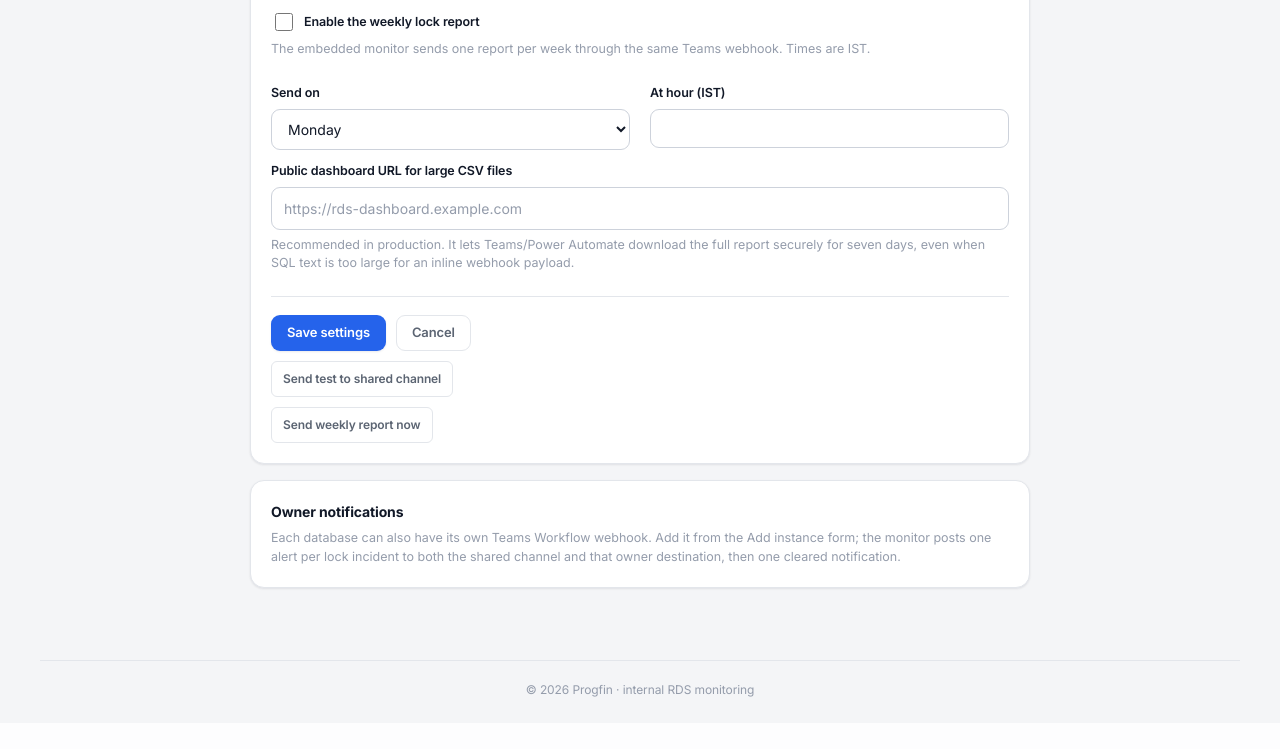
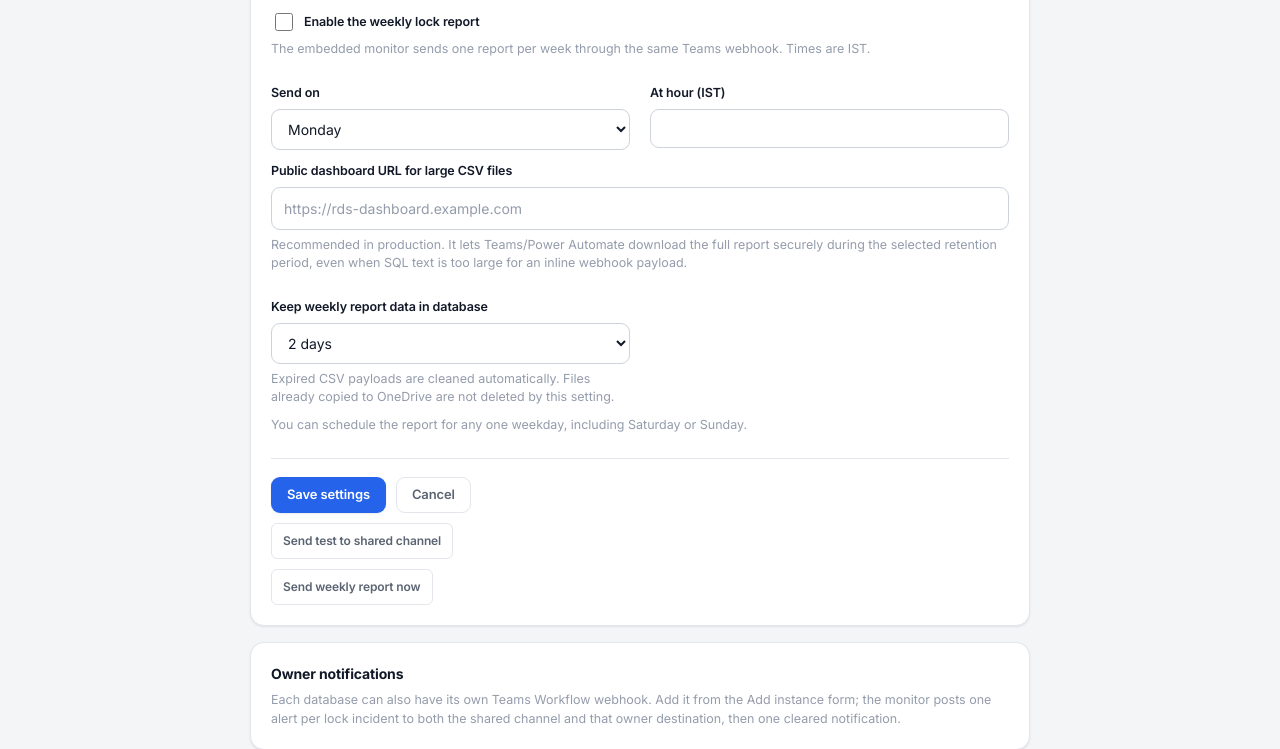
Before and after one commit to lsvivekpal/healthgrid, a Django app: template monitor/templates/monitor/notification_settings.html in a window 1280 px wide. Shown: the part 1262-2011 px from the top of the page. Before the commit the page ends 1959 px from the top, so only its background shows below. Run offline with Django 5.2, Linux system fonts and the light colour scheme; the template is opened without the code that fills it, so the values that code supplies are empty; some libraries are stand-ins or nearby versions.

Commit message:
added report deletion days

```diff
--- a/monitor/models.py
+++ b/monitor/models.py
@@ -172,6 +172,11 @@ class NotificationSettings(models.Model):
         blank=True,
         help_text="Public dashboard URL used to create signed CSV links for Teams",
     )
+    report_retention_days = models.PositiveSmallIntegerField(
+        default=7,
+        choices=((2, "2 days"), (3, "3 days"), (7, "7 days")),
+        help_text="Days to keep generated weekly report CSV payloads in the database",
+    )
     resolved_alert_retention_days = models.PositiveIntegerField(
         default=30,
         help_text="Days to keep resolved lock incidents in the dashboard database",
--- a/monitor/notifications.py
+++ b/monitor/notifications.py
@@ -325,7 +325,7 @@ def _send_report_to_webhook(webhook_url, *, scope, alerts, config, now):
     report = LockReport.objects.create(
         file_name=file_name,
         csv_content=csv_content,
-        expires_at=now + timedelta(seconds=REPORT_MAX_AGE_SECONDS),
+        expires_at=now + timedelta(days=config.report_retention_days),
     )
     report_url = _report_url(report, config.report_base_url)
     content_bytes = csv_content.encode("utf-8")
--- a/monitor/templates/monitor/notification_settings.html
+++ b/monitor/templates/monitor/notification_settings.html
@@ -115,7 +115,19 @@
       </div>
       <label for="id_report_base_url" style="margin-top:12px;">Public dashboard URL for large CSV files</label>
       <input type="url" name="report_base_url" id="id_report_base_url" value="{{ notification_settings.report_base_url }}" placeholder="https://rds-dashboard.example.com" autocomplete="off">
-      <div class="section-hint" style="margin-top:6px;line-height:1.45;">Recommended in production. It lets Teams/Power Automate download the full report securely for seven days, even when SQL text is too large for an inline webhook payload.</div>
+      <div class="section-hint" style="margin-top:6px;line-height:1.45;">Recommended in production. It lets Teams/Power Automate download the full report securely during the selected retention period, even when SQL text is too large for an inline webhook payload.</div>
+      <div class="form-grid" style="margin-top:12px;">
+        <div>
+          <label for="id_report_retention_days">Keep weekly report data in database</label>
+          <select name="report_retention_days" id="id_report_retention_days">
+            <option value="2" {% if notification_settings.report_retention_days == 2 %}selected{% endif %}>2 days</option>
+            <option value="3" {% if notification_settings.report_retention_days == 3 %}selected{% endif %}>3 days</option>
+            <option value="7" {% if notification_settings.report_retention_days == 7 %}selected{% endif %}>7 days</option>
+          </select>
+          <div class="section-hint" style="margin-top:6px;line-height:1.45;">Expired CSV payloads are cleaned automatically. Files already copied to OneDrive are not deleted by this setting.</div>
+        </div>
+      </div>
+      <div class="section-hint" style="margin-top:10px;line-height:1.45;">You can schedule the report for any one weekday, including Saturday or Sunday.</div>
     </div>
 
     <div class="settings-actions">
--- a/monitor/tests.py
+++ b/monitor/tests.py
@@ -468,6 +468,7 @@ class NotificationSettingsTests(TestCase):
             "weekly_report_day": "4",
             "weekly_report_hour": "10",
             "report_base_url": "https://dashboard.example.com",
+            "report_retention_days": "3",
             "resolved_alert_retention_days": "45",
         })
         self.assertEqual(response.status_code, 302)
@@ -476,6 +477,7 @@ class NotificationSettingsTests(TestCase):
         self.assertEqual(config.weekly_report_day, 4)
         self.assertEqual(config.weekly_report_hour, 10)
         self.assertEqual(config.report_base_url, "https://dashboard.example.com")
+        self.assertEqual(config.report_retention_days, 3)
         self.assertEqual(config.resolved_alert_retention_days, 45)
 
     def test_staff_can_save_custom_notification_window(self):
--- a/monitor/views.py
+++ b/monitor/views.py
@@ -249,6 +249,7 @@ def notification_settings(request):
             interval = int(request.POST.get("interval_seconds", "30"))
             report_day = int(request.POST.get("weekly_report_day", "0"))
             report_hour = int(request.POST.get("weekly_report_hour", "9"))
+            report_retention_days = int(request.POST.get("report_retention_days", "7"))
             retention_days = int(request.POST.get("resolved_alert_retention_days", "30"))
             schedule_enabled = bool(request.POST.get("notification_schedule_enabled"))
             schedule_start = datetime.strptime(request.POST.get("notification_start_time", "09:00"), "%H:%M").time()
@@ -270,13 +271,14 @@ def notification_settings(request):
                 or interval < 1
                 or report_day not in range(7)
                 or report_hour not in range(24)
+                or report_retention_days not in {2, 3, 7}
                 or retention_days < 7
                 or retention_days > 3650
                 or (schedule_enabled and schedule_start == schedule_end)
                 or manual_query_threshold < 1
                 or len(manual_query_excluded_users) > 4000
             ):
-                messages.error(request, "Use positive thresholds, different notification start/end times, a valid report schedule, retention from 7 to 3650 days, and a valid excluded-user list.")
+                messages.error(request, "Use positive thresholds, different notification start/end times, report retention of 2, 3, or 7 days, resolved retention from 7 to 3650 days, and a valid excluded-user list.")
             else:
                 config.channel_webhook_url = webhook_url
                 config.threshold_seconds = threshold
@@ -291,6 +293,7 @@ def notification_settings(request):
                 config.weekly_report_day = report_day
                 config.weekly_report_hour = report_hour
                 config.report_base_url = report_base_url
+                config.report_retention_days = report_retention_days
                 config.resolved_alert_retention_days = retention_days
                 config.save()
                 if request.POST.get("global_scope_submitted") == "1":
```
Also changed, not shown: README.md, monitor/migrations/0028_report_retention_days.py (added).
